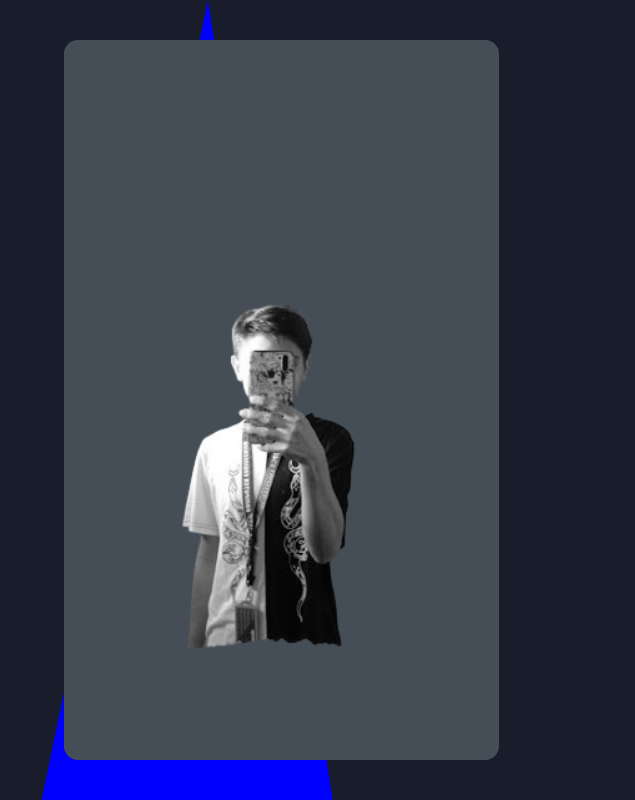
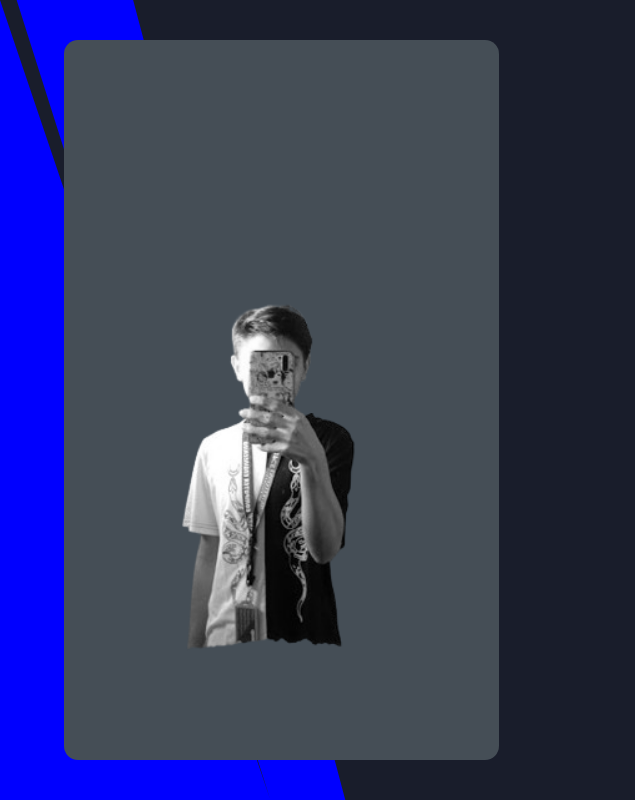
Before and after one commit to Masamune-dxd/mazamunexd.github.io, a plain HTML site: page index.html in a window 1280 px wide. Shown: the full height of the page, 0-635 px from the left. Drawn offline with Linux system fonts and the light colour scheme.

Commit message:
Update style.css

```diff
--- a/style.css
+++ b/style.css
@@ -168,8 +168,7 @@ section {
   left: 0;
   top: 0;
   z-index: -1;
-/*   clip-path: polygon(0 0, 65% 100%, 4% 0, 32% 0, 83% 100%, 0 100%, 19% 0, 0 100%, 0% 35%, 0 0); */
-  clip-path: polygon(50% 0%, 80% 100%, 10% 100%);
+  clip-path: polygon(0 0, 65% 100%, 4% 0, 32% 0, 83% 100%, 0 100%, 19% 0, 0 100%, 0% 35%, 0 0);
 }
 .header-content .left-header .image {
   border-radius: var(--br-sm-2);
```
